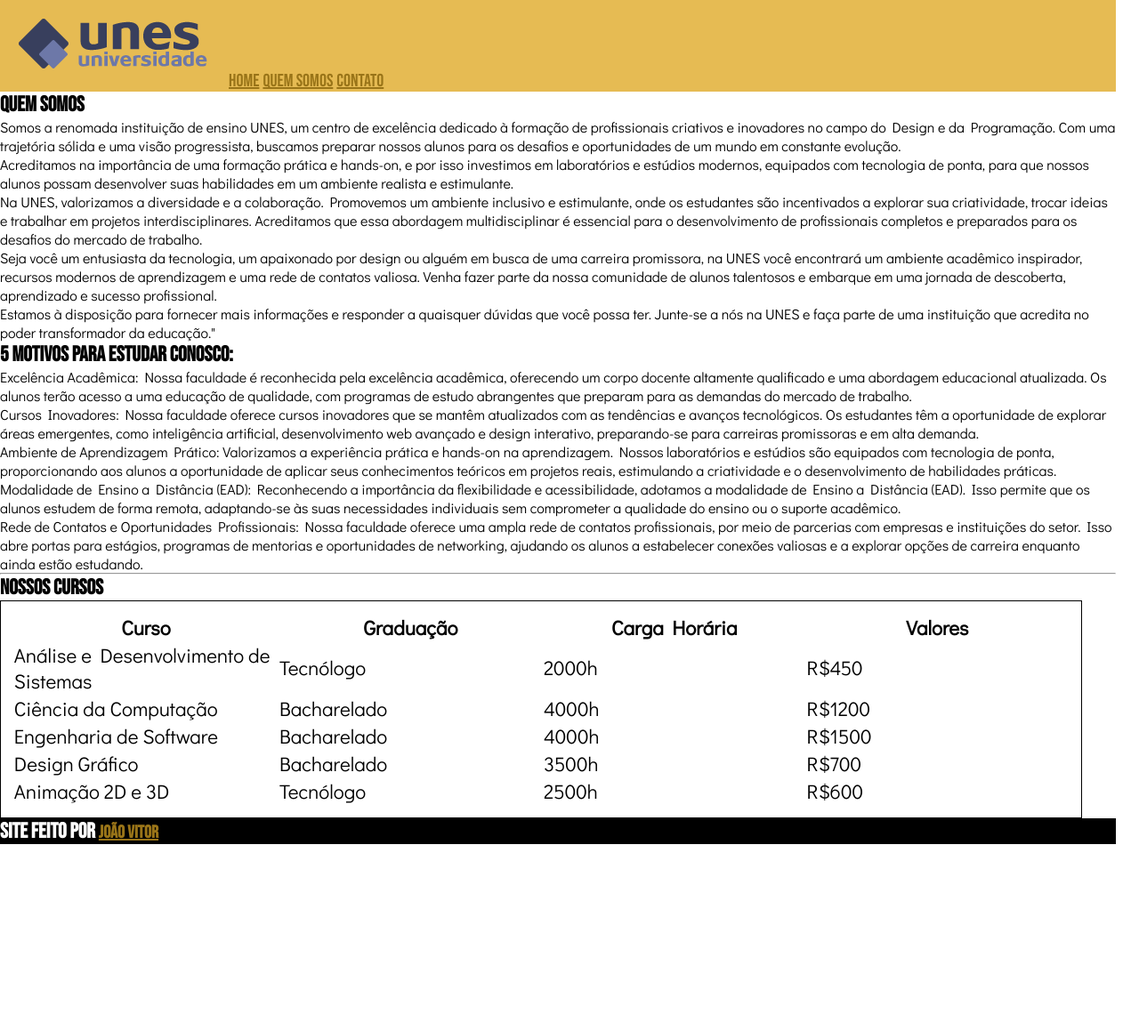
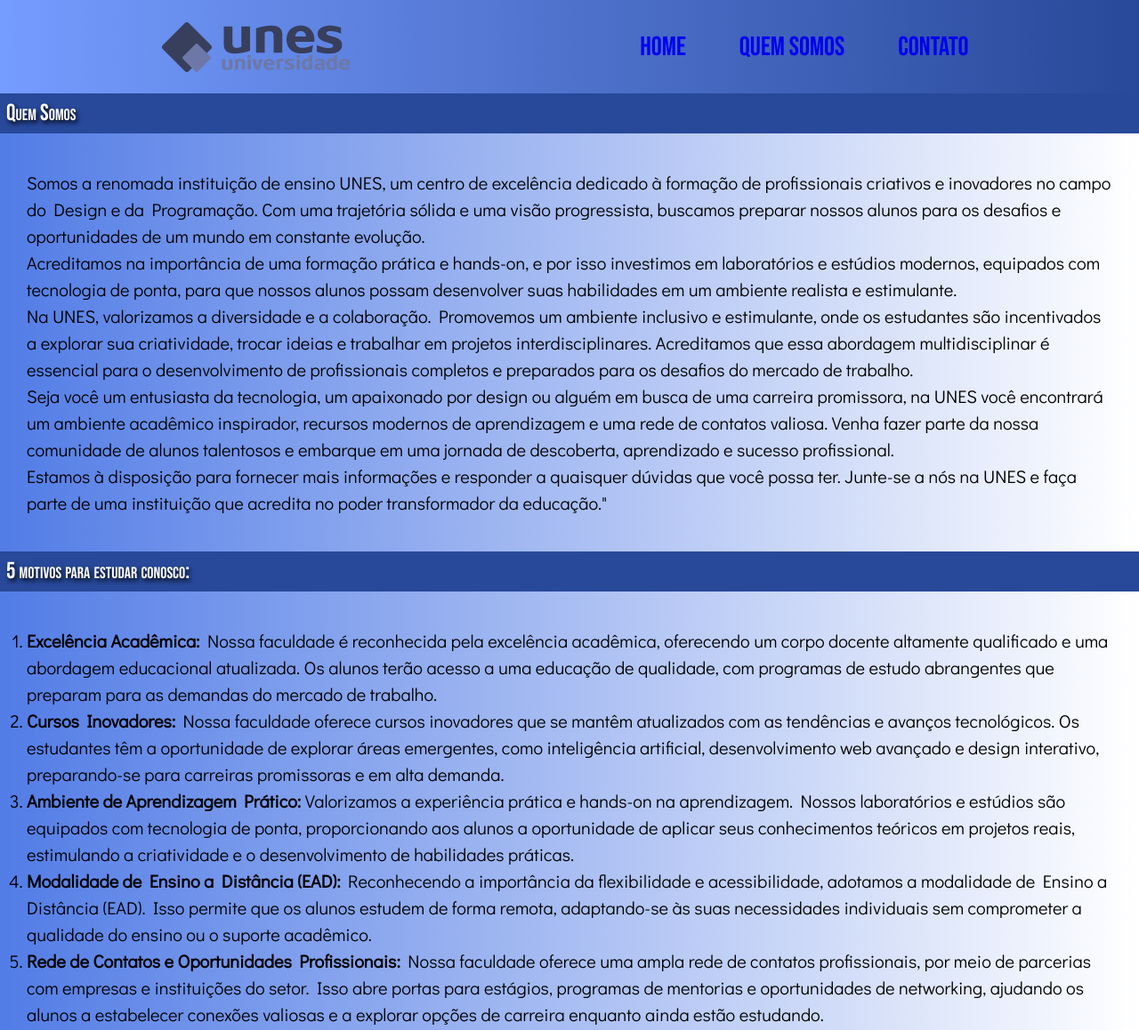
Before and after one commit to JoaoVitor1110/projeto-unes, a plain HTML site: page quem-somos.html in a window 1280 px wide. Shown: the top 1158 px of the page at 89% size. Before the commit the page ends 949 px from the top, so only its background shows below. Drawn offline with Linux system fonts and the light colour scheme.

Commit message:
css atualizado

```diff
--- a/estilo/style.css
+++ b/estilo/style.css
@@ -8,72 +8,109 @@
     --cor1: #284899;
     --cor2: #759CFF;
     --cor3: #527CE6;
-    --cor4: #997418;
+    --cor4: #ce9d21;
     --cor5: #E6BB53;
     --fonte1: Verdana, Geneva, Tahoma, sans-serif;
     --fonte2: 'Bebas Neue', sans-serif;
     --fonte3: 'Didact Gothic', sans-serif;
 }
-*{
+
+* {
+    margin: 0px;
     padding: 0px;
-    margin: 0px;
-}
-html, body{
-    min-height: 100vh;
-    max-width: 98vw;
+    box-sizing: border-box;
+    text-decoration: none;
 }
 
-header{
-    background-color: var(--cor5);
+body {
+    font-size: 100%;
+    margin: auto;
 }
 
-header img{
-    padding: 20px;
+.cabeçalho {
+    display: flex;
+    flex-direction: row;
+    align-items: center;
+    justify-content: space-around;
+    padding: 24px;
+    background-image: linear-gradient(to right, var(--cor2), var(--cor1));
 }
 
-header.menu{
-    justify-content: right;
+.guias {
+    display: flex;
+    gap: 40px;
+    font-family:var(--fonte2);
+    font-size: 30px;
+    color: var(--cor4);
 }
 
-main{
+.menu {
+    padding: 10px;
+    border-radius: 15px;
+}
+
+.menu:hover {
+    background-color: var(--cor5);
+    color: white;
+    transition: 0.5s;
+}
+
+.imagem-home {
+    display: flex;
+    justify-content: center;
+    align-items: center;
+    margin: auto;
+}
+
+.titulo {
+    background-color: var(--cor1);
+    color: white;
+    padding: 7px;
+    font: normal 300 26px var(--fonte2);
+    font-variant: small-caps;
+    text-shadow: 2px 3px 5px black;
+}
+
+.conteudo, .lista {
+    min-width: 98vw;
+    margin: auto;
+    justify-content: center;
+    font: normal 400 20px var(--fonte3);
+    padding: 40px 30px;
+    line-height: 30px;
+    background-image: linear-gradient(to right, var(--cor3),#ffffff);
+}
+
+.tabela {
+    width: 98vw;
+    margin: auto;
+    padding: 30px;
+    font-size: 20px;
     font-family: var(--fonte3);
 }
 
-main img{
-    margin-top: 50px;
+.tabela-curso {
+    width: 500px;
 }
 
-a{
-    color: var(--cor4);
-    border-radius: 5px;
-    font-size: 20px;
+.corpo-tabela {
+    background-image: linear-gradient(to right, var(--cor3),#ffffff);
 }
 
-div#cabeçalho > a{
-    text-align: right;
+td{
+    border: 1px solid black;
+    text-align: center;
+    padding: 5px;
+    width: 300px;
+    box-shadow: 1px 1px 3px rgba(0, 0, 0, 0.521);
 
 }
 
-h1, h2, h3, a {
+.rodapé {
+    padding: 15px;
+    margin: auto;
+    text-align: center;
+    background-image: linear-gradient(to right, var(--cor4), var(--cor5));
+    font-size: 22px;
     font-family: var(--fonte2);
 }
-
-table{
-    max-width: 95vw;
-    padding: 1vw;
-    border: 1px solid black;
-    font-size: 1.4em;
-}
-
-th{
-    width: 300px;
-}
-
-tbody>tr{
-    border: 1px solid black;
-}
-
-footer{
-    background-color: black;
-    color: white;
-}
--- a/quem-somos.html
+++ b/quem-somos.html
@@ -9,37 +9,39 @@
     <link rel="stylesheet" href="estilo/style.css">
 </head>
 <body>
-    <header>
-        <img src="imagens/logo.png" alt="Logo">
-        <a href="index.html" target="_self">Home</a>
-        <a href="#" target="_self">Quem Somos</a>
-        <a href="contato.html" target="_self">Contato</a>
+    <header class="cabeçalho">
+        <img class="logo" src="imagens/logo.png" alt="Logo">
+          <nav class="guias">
+              <a class="menu" href="index.html" target="_self">Home</a>
+              <a class="menu" href="#" target="_self">Quem Somos</a>
+              <a class="menu" href="contato.html" target="_self">Contato</a>
+          </nav>
     </header>
     <main>
         <section>
-            <h2>Quem Somos</h2>
-            <p>Somos a renomada instituição de ensino UNES, um centro de excelência dedicado à formação de profissionais criativos e inovadores no campo do Design e da Programação. Com uma trajetória sólida e uma visão progressista, buscamos preparar nossos alunos para os desafios e oportunidades de um mundo em constante evolução.</p>
-            <p>Acreditamos na importância de uma formação prática e hands-on, e por isso investimos em laboratórios e estúdios modernos, equipados com tecnologia de ponta, para que nossos alunos possam desenvolver suas habilidades em um ambiente realista e estimulante.</p>
-            <p>Na UNES, valorizamos a diversidade e a colaboração. Promovemos um ambiente inclusivo e estimulante, onde os estudantes são incentivados a explorar sua criatividade, trocar ideias e trabalhar em projetos interdisciplinares. Acreditamos que essa abordagem multidisciplinar é essencial para o desenvolvimento de profissionais completos e preparados para os desafios do mercado de trabalho.</p>
-            <p>Seja você um entusiasta da tecnologia, um apaixonado por design ou alguém em busca de uma carreira promissora, na UNES você encontrará um ambiente acadêmico inspirador, recursos modernos de aprendizagem e uma rede de contatos valiosa. Venha fazer parte da nossa comunidade de alunos talentosos e embarque em uma jornada de descoberta, aprendizado e sucesso profissional.</p>
-            <p>Estamos à disposição para fornecer mais informações e responder a quaisquer dúvidas que você possa ter. Junte-se a nós na UNES e faça parte de uma instituição que acredita no poder transformador da educação."</p>
+            <h2 class="titulo">Quem Somos</h2>
+            <p class="conteudo">Somos a renomada instituição de ensino UNES, um centro de excelência dedicado à formação de profissionais criativos e inovadores no campo do Design e da Programação. Com uma trajetória sólida e uma visão progressista, buscamos preparar nossos alunos para os desafios e oportunidades de um mundo em constante evolução.</br>
+            Acreditamos na importância de uma formação prática e hands-on, e por isso investimos em laboratórios e estúdios modernos, equipados com tecnologia de ponta, para que nossos alunos possam desenvolver suas habilidades em um ambiente realista e estimulante.</br>
+            Na UNES, valorizamos a diversidade e a colaboração. Promovemos um ambiente inclusivo e estimulante, onde os estudantes são incentivados a explorar sua criatividade, trocar ideias e trabalhar em projetos interdisciplinares. Acreditamos que essa abordagem multidisciplinar é essencial para o desenvolvimento de profissionais completos e preparados para os desafios do mercado de trabalho.</br>
+            Seja você um entusiasta da tecnologia, um apaixonado por design ou alguém em busca de uma carreira promissora, na UNES você encontrará um ambiente acadêmico inspirador, recursos modernos de aprendizagem e uma rede de contatos valiosa. Venha fazer parte da nossa comunidade de alunos talentosos e embarque em uma jornada de descoberta, aprendizado e sucesso profissional.</br>
+            Estamos à disposição para fornecer mais informações e responder a quaisquer dúvidas que você possa ter. Junte-se a nós na UNES e faça parte de uma instituição que acredita no poder transformador da educação."</p>
         </section>
         <section>
-            <h2>5 motivos para estudar conosco:</h2>
-            <ol>
-                <li>Excelência Acadêmica: Nossa faculdade é reconhecida pela excelência acadêmica, oferecendo um corpo docente altamente qualificado e uma abordagem educacional atualizada. Os alunos terão acesso a uma educação de qualidade, com programas de estudo abrangentes que preparam para as demandas do mercado de trabalho.</li>
-                <li>Cursos Inovadores: Nossa faculdade oferece cursos inovadores que se mantêm atualizados com as tendências e avanços tecnológicos. Os estudantes têm a oportunidade de explorar áreas emergentes, como inteligência artificial, desenvolvimento web avançado e design interativo, preparando-se para carreiras promissoras e em alta demanda.</li>
-                <li>Ambiente de Aprendizagem Prático: Valorizamos a experiência prática e hands-on na aprendizagem. Nossos laboratórios e estúdios são equipados com tecnologia de ponta, proporcionando aos alunos a oportunidade de aplicar seus conhecimentos teóricos em projetos reais, estimulando a criatividade e o desenvolvimento de habilidades práticas.</li>
-                <li>Modalidade de Ensino a Distância (EAD): Reconhecendo a importância da flexibilidade e acessibilidade, adotamos a modalidade de Ensino a Distância (EAD). Isso permite que os alunos estudem de forma remota, adaptando-se às suas necessidades individuais sem comprometer a qualidade do ensino ou o suporte acadêmico.</li>
-                <li>Rede de Contatos e Oportunidades Profissionais: Nossa faculdade oferece uma ampla rede de contatos profissionais, por meio de parcerias com empresas e instituições do setor. Isso abre portas para estágios, programas de mentorias e oportunidades de networking, ajudando os alunos a estabelecer conexões valiosas e a explorar opções de carreira enquanto ainda estão estudando.</li>
+            <h2 class="titulo">5 motivos para estudar conosco:</h2>
+            <ol class="lista">
+                <li><strong>Excelência Acadêmica:</strong> Nossa faculdade é reconhecida pela excelência acadêmica, oferecendo um corpo docente altamente qualificado e uma abordagem educacional atualizada. Os alunos terão acesso a uma educação de qualidade, com programas de estudo abrangentes que preparam para as demandas do mercado de trabalho.</li>
+                <li><strong>Cursos Inovadores:</strong> Nossa faculdade oferece cursos inovadores que se mantêm atualizados com as tendências e avanços tecnológicos. Os estudantes têm a oportunidade de explorar áreas emergentes, como inteligência artificial, desenvolvimento web avançado e design interativo, preparando-se para carreiras promissoras e em alta demanda.</li>
+                <li><strong>Ambiente de Aprendizagem Prático:</strong> Valorizamos a experiência prática e hands-on na aprendizagem. Nossos laboratórios e estúdios são equipados com tecnologia de ponta, proporcionando aos alunos a oportunidade de aplicar seus conhecimentos teóricos em projetos reais, estimulando a criatividade e o desenvolvimento de habilidades práticas.</li>
+                <li><strong>Modalidade de Ensino a Distância (EAD):</strong> Reconhecendo a importância da flexibilidade e acessibilidade, adotamos a modalidade de Ensino a Distância (EAD). Isso permite que os alunos estudem de forma remota, adaptando-se às suas necessidades individuais sem comprometer a qualidade do ensino ou o suporte acadêmico.</li>
+                <li><strong>Rede de Contatos e Oportunidades Profissionais:</strong> Nossa faculdade oferece uma ampla rede de contatos profissionais, por meio de parcerias com empresas e instituições do setor. Isso abre portas para estágios, programas de mentorias e oportunidades de networking, ajudando os alunos a estabelecer conexões valiosas e a explorar opções de carreira enquanto ainda estão estudando.</li>
             </ol>
         </section>
         <hr>
-        <section>
-            <h2>Nossos cursos</h2>
-            <table>
+        <section class="corpo-tabela">
+            <h2 class="titulo">Nossos cursos</h2>
+            <table class="tabela">
             <thead>
-                <tr>
+                <tr class="linha">
                     <th>Curso</th>
                     <th>Graduação</th>
                     <th>Carga Horária</th>
@@ -47,32 +49,32 @@
                 </tr>
             </thead>
             <tbody>
-                <tr>
-                    <td>Análise e Desenvolvimento de Sistemas</td>
+                <tr class="linha">
+                    <td class="tabela-curso">Análise e Desenvolvimento de Sistemas</td>
                     <td>Tecnólogo</td>
                     <td>2000h</td>
                     <td>R$450</td>
                 </tr>
-                <tr>
-                    <td>Ciência da Computação</td>
+                <tr class="linha">
+                    <td class="tabela-curso">Ciência da Computação</td>
                     <td>Bacharelado</td>
                     <td>4000h</td>
                     <td>R$1200</td>
                 </tr>
-                <tr>
-                    <td>Engenharia de Software</td>
+                <tr class="linha">
+                    <td class="tabela-curso">Engenharia de Software</td>
                     <td>Bacharelado</td>
                     <td>4000h</td>
                     <td>R$1500</td>
                 </tr>
-                <tr>
-                    <td>Design Gráfico</td>
+                <tr class="linha">
+                    <td class="tabela-curso">Design Gráfico</td>
                     <td>Bacharelado</td>
                     <td>3500h</td>
                     <td>R$700</td>
                 </tr>
-                <tr>
-                    <td>Animação 2D e 3D</td>
+                <tr class="linha">
+                    <td class="tabela-curso">Animação 2D e 3D</td>
                     <td>Tecnólogo</td>
                     <td>2500h</td>
                     <td>R$600</td>
@@ -81,8 +83,8 @@
         </table>
         </section>
     </main>
-    <footer>
-        <h2>Site feito por <a href="https://www.linkedin.com/in/jvs-alves/" target="_blank">João Vitor</a></h2>
+    <footer class="rodapé">
+        <p><em>Site feito por</em> <a href="https://www.linkedin.com/in/jvs-alves/" target="_blank"><em>João Vitor</em></a></p>
     </footer>
 </body>
 </html>
```
Also changed, not shown: contato.html (+10 -8 lines), index.html (+17 -17 lines).
